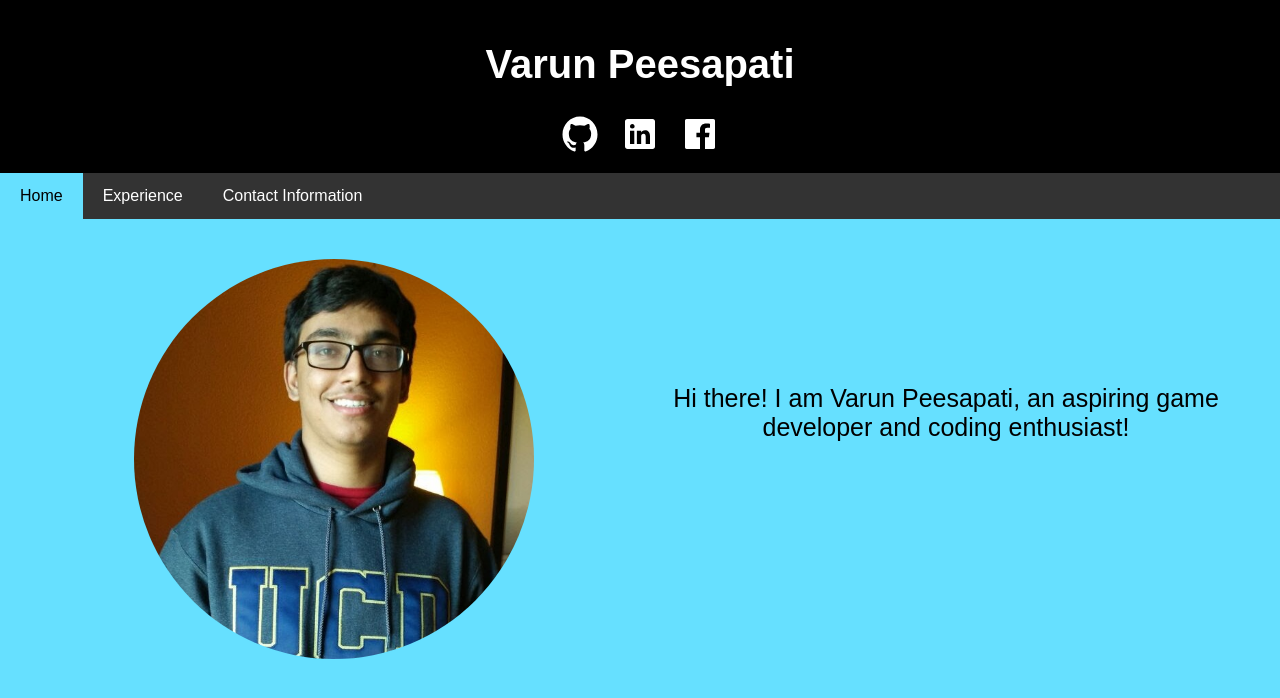
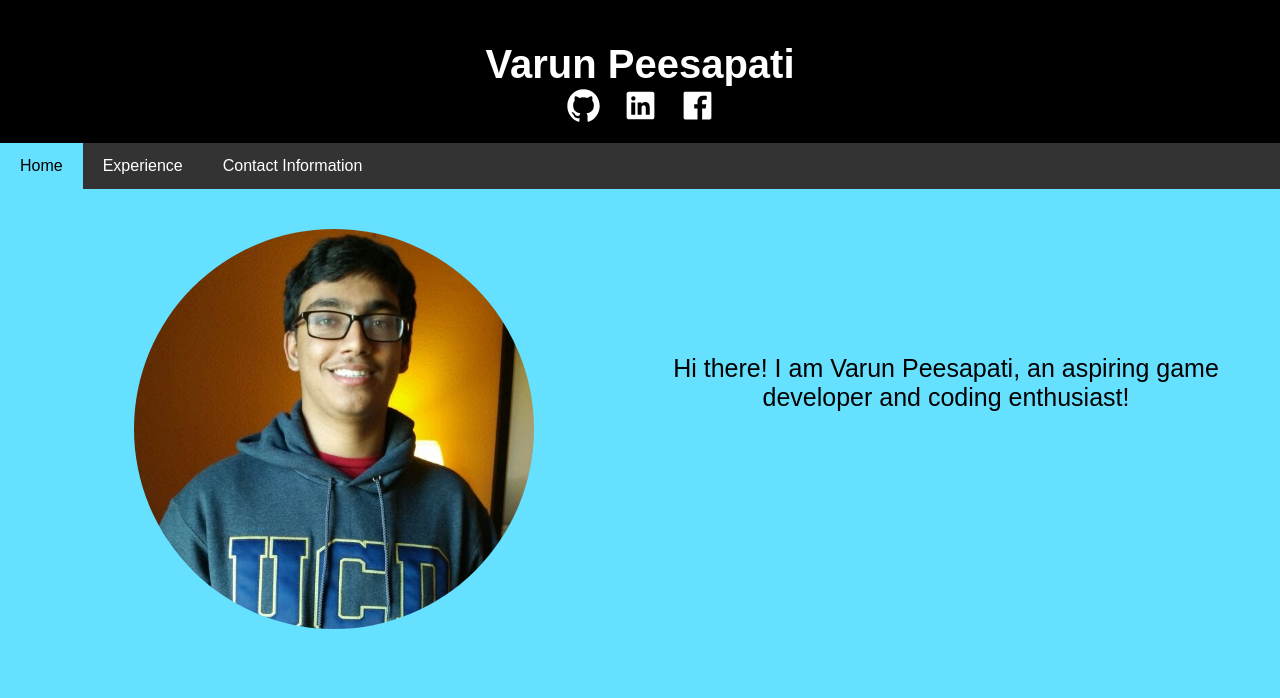
Before and after one commit to vpeesapa/vpeesapa.github.io, a React (Create React App) app: page / in a window 1280 px wide. Shown: the top 698 px of the page. Built offline with nearby package versions, Linux system fonts and the light colour scheme.

Commit message:
Updated margin for header and ensured that there was a visible change when the cursor hovers over an icon

```diff
--- a/src/App.css
+++ b/src/App.css
@@ -17,6 +17,7 @@ body {
 
 .header h1 {
 	font-size: 40px;
+	margin-bottom: 0;
 }
 
 .navbar {
@@ -78,4 +79,9 @@ body {
 	padding: 0px 10px;
 	word-wrap: normal;
 	display: inline-block;
+	color: white;
 }
+
+.social-links:hover {
+	color: #cccccc;
+}
--- a/src/App.js
+++ b/src/App.js
@@ -13,9 +13,9 @@ class App extends React.Component {
 				<div>
 					<div className="header">
 						<h1>Varun Peesapati</h1>
-						<a className="social-links" href="https://github.com/vpeesapa"><IoLogoGithub size={40} color="white" /></a>
-						<a className="social-links" href="https://linkedin.com/in/vpeesapati"><IoLogoLinkedin size={40} color="white" /></a>
-						<a className="social-links" href="https://www.facebook.com/varun.peesapati"><IoLogoFacebook size={40} color="white" /></a>
+						<a className="social-links" href="https://github.com/vpeesapa"><IoLogoGithub size={37} /></a>
+						<a className="social-links" href="https://linkedin.com/in/vpeesapati"><IoLogoLinkedin size={37} /></a>
+						<a className="social-links" href="https://www.facebook.com/varun.peesapati"><IoLogoFacebook size={37} /></a>
 					</div>
 					<div className="navbar">
 						<NavLink exact to="/">Home</NavLink>
```
